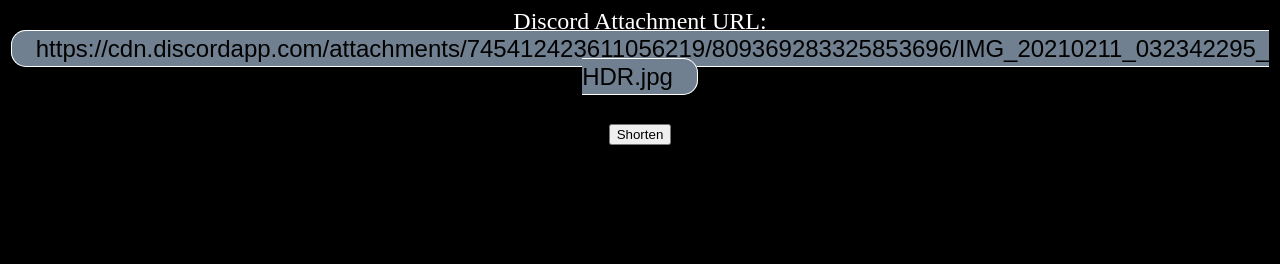
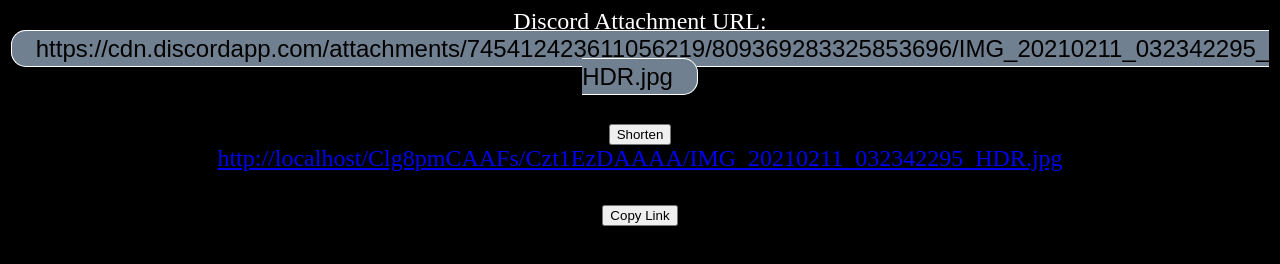
Before and after one commit to samihan-m/discord-attachment-link-shortener, a website: page pages/shortener.html in a window 1280 px wide. Both pictures are taken after a click on the button "Shorten". Drawn offline with Linux system fonts and the light colour scheme.

Commit message:
fixed typo :)))
getElement was getELement

```diff
--- a/pages/shortener.html
+++ b/pages/shortener.html
@@ -78,7 +78,7 @@
                     outputLink.href = shortenedLink
 
                     //unhide the output
-                    var outputBox = document.getELementById("output-box")
+                    var outputBox = document.getElementById("output-box")
                     outputBox.classList.remove("hidden")
                 }
             }
```
